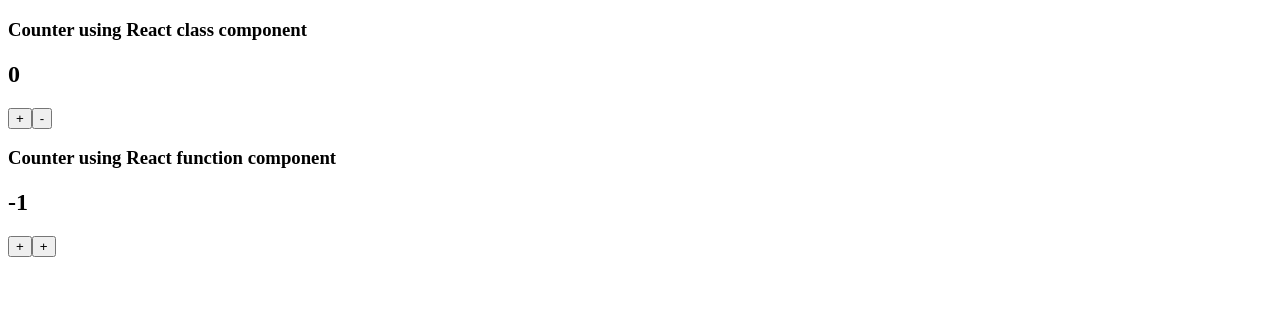
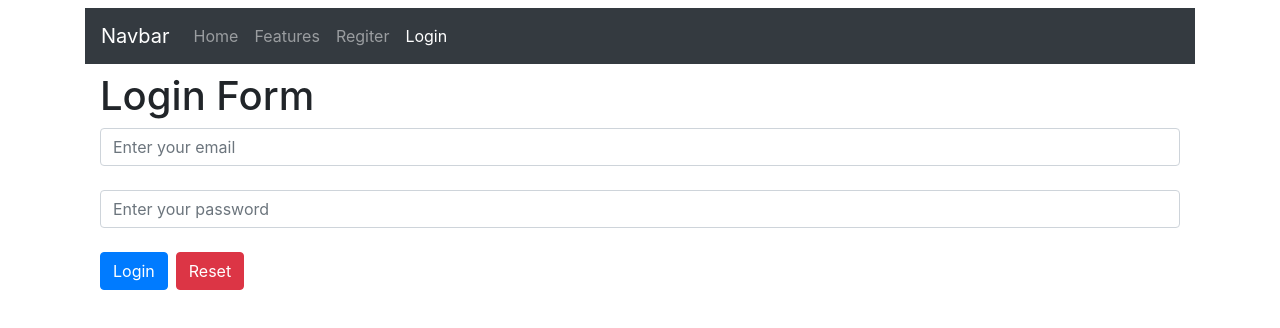
Before and after one commit to mdshohelrana/the-road-to-react, a React (Create React App) app in the folder mahran/: page / in a window 1280 px wide. Shown: the top 328 px of the page. Built offline with nearby package versions, Linux system fonts and the light colour scheme.

Commit message:
practice: build form, hooks,context api

```diff
--- a/mahran/public/index.html
+++ b/mahran/public/index.html
@@ -9,6 +9,12 @@
       name="description"
       content="Web site created using create-react-app"
     />
+    <link
+      rel="stylesheet"
+      href="https://stackpath.bootstrapcdn.com/bootstrap/4.5.0/css/bootstrap.min.css"
+      integrity="sha384-9aIt2nRpC12Uk9gS9baDl411NQApFmC26EwAOH8WgZl5MYYxFfc+NcPb1dKGj7Sk"
+      crossorigin="anonymous"
+    />
     <title>React App</title>
   </head>
   <body>
--- a/mahran/src/App.js
+++ b/mahran/src/App.js
@@ -1,14 +1,25 @@
-import React from "react";
-import Class_component from "./Day1/Class_compnent";
-import Function_component from "./Day1/Function_component";
+import React, { useContext } from "react";
+import Navbar from "./Day4/components/Navbar";
+import Login from "./Day4/components/Login";
+import { AuthProvider, AuthContext } from "./Day4/AuthContext";
 
 function App() {
+  const authContext = useContext(AuthContext);
+
   return (
-    <div className="App">
-      <Class_component count={0} />
-      <Function_component count={-1} />
+    <div className="container">
+      <Navbar />
+      {authContext.auth.email ? "welcome" : <Login />}
     </div>
   );
 }
 
-export default App;
+function AppWithStore() {
+  return (
+    <AuthProvider>
+      <App />
+    </AuthProvider>
+  );
+}
+
+export default AppWithStore;
--- /dev/null
+++ b/mahran/src/Day4/AuthContext.js
@@ -0,0 +1,26 @@
+import React, { useState, useEffect } from "react";
+
+export const AuthContext = React.createContext();
+
+export function AuthProvider(Props) {
+  const [auth, setAuth] = useState({});
+
+  useEffect(() => {
+    const token = localStorage.getItem("token");
+    const email = localStorage.getItem("email");
+
+    // @todo: validate token with api
+    if (email) {
+      setAuth({
+        token,
+        email,
+      });
+    }
+  }, []);
+
+  return (
+    <AuthContext.Provider value={{ auth, setAuth }}>
+      {Props.children}
+    </AuthContext.Provider>
+  );
+}
--- /dev/null
+++ b/mahran/src/Day4/components/Login.js
@@ -0,0 +1,52 @@
+import React, { useState, useContext } from "react";
+import { AuthContext } from "../AuthContext";
+export default function Login() {
+  const [email, setEmail] = useState("");
+  const [password, setPassword] = useState("");
+  const authContext = useContext(AuthContext);
+
+  const login = (e) => {
+    e.preventDefault();
+    if (password.length > 6) {
+      const token = "abc";
+      localStorage.setItem("token", token);
+      localStorage.setItem("email", email);
+      authContext.setAuth({ token, email });
+    } else {
+      alert("Username or Password incorect");
+    }
+  };
+  const reset = () => {
+    setEmail("");
+    setPassword("");
+  };
+  return (
+    <div className="container">
+      <h1>Login Form</h1>
+      <form>
+        <input
+          type="email"
+          className="form-control"
+          placeholder="Enter your email"
+          value={email}
+          onChange={(e) => setEmail(e.target.value)}
+        />
+        <br />
+        <input
+          type="password"
+          className="form-control"
+          placeholder="Enter your password"
+          value={password}
+          onChange={(e) => setPassword(e.target.value)}
+        />
+        <br />
+        <button onClick={login} type="submit" className="btn btn-primary mr-2">
+          Login
+        </button>
+        <button onClick={reset} type="reset" className="btn btn-danger">
+          Reset
+        </button>
+      </form>
+    </div>
+  );
+}
--- /dev/null
+++ b/mahran/src/Day4/components/Navbar.js
@@ -0,0 +1,54 @@
+import React, { useContext } from "react";
+import { AuthProvider, AuthContext } from "../AuthContext";
+
+export default function Navbar() {
+  const authContext = useContext(AuthContext);
+
+  function logout() {
+    localStorage.removeItem("token");
+    localStorage.removeItem("email");
+    authContext.setAuth({});
+  }
+  return (
+    <div>
+      <nav className="navbar navbar-expand-lg navbar-dark bg-dark mt-2 mb-2">
+        <a className="navbar-brand" href="#">
+          Navbar
+        </a>
+        <button
+          className="navbar-toggler"
+          type="button"
+          data-toggle="collapse"
+          data-target="#navbarNavAltMarkup"
+          aria-controls="navbarNavAltMarkup"
+          aria-expanded="false"
+          aria-label="Toggle navigation"
+        >
+          <span className="navbar-toggler-icon"></span>
+        </button>
+        <div className="collapse navbar-collapse" id="navbarNavAltMarkup">
+          <div className="navbar-nav">
+            <a className="nav-item nav-link " href="#">
+              Home
+            </a>
+            <a className="nav-item nav-link" href="#">
+              Features
+            </a>
+            <a className="nav-item nav-link" href="#">
+              Regiter
+            </a>
+            <a
+              onClick={logout}
+              className="nav-item nav-link active"
+              href="#"
+              tabindex="-1"
+              aria-disabled="true"
+            >
+              {authContext.auth.email ? "Logout" : "Login"}
+            </a>
+          </div>
+        </div>
+      </nav>
+    </div>
+  );
+}
```
Also changed, not shown: mahran/src/Day4/Home.js (added, +9 -0 lines).
